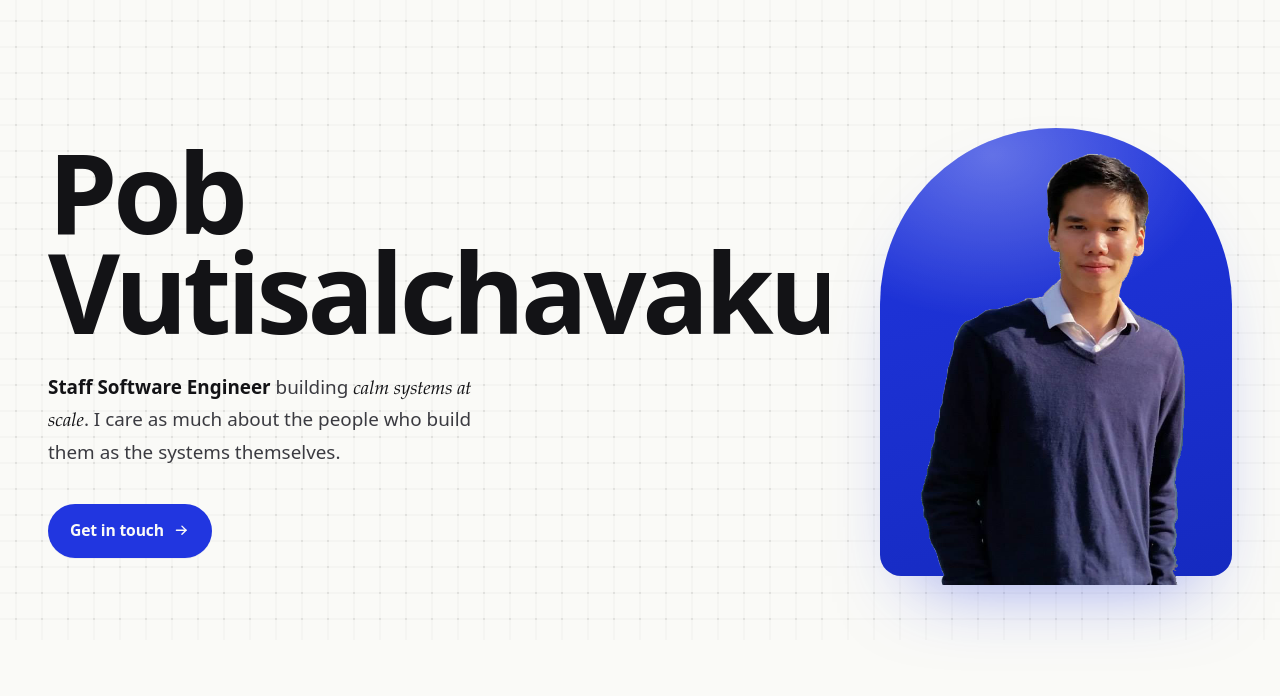
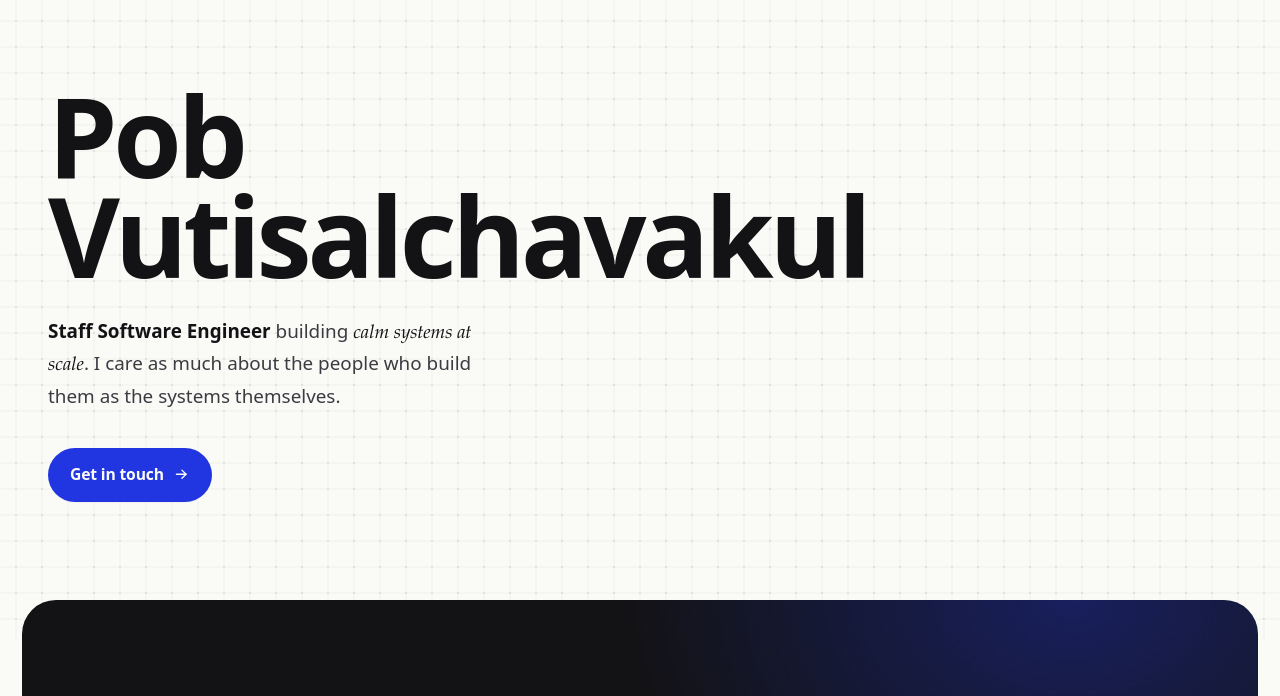
Before and after one commit to Vutisat/vutisat.github.io, a PHP site: page /index.html in a window 1280 px wide. Shown: the part 69-765 px from the top of the page. Run offline with PHP 8.4, Linux system fonts and the light colour scheme.

Commit message:
hide pob

```diff
--- a/Styles/home.css
+++ b/Styles/home.css
@@ -186,6 +186,11 @@ body{
   display:grid;grid-template-columns:minmax(0,1fr) minmax(288px,352px);gap:clamp(1.5rem,4vw,3.5rem);
   align-items:center;min-height:min(76vh,680px);
 }
+/* With the portrait commented out of index.html the second track would still
+   reserve its 288px minimum, leaving a dead gutter beside the name. Keyed off
+   the art itself so putting the <figure> back restores the two-column hero
+   without touching this file. */
+.hero__grid:not(:has(.hero__art)){grid-template-columns:minmax(0,1fr);min-height:min(62vh,540px)}
 .hero__lede{position:relative;z-index:2}
 .hero__eyebrow{display:flex;align-items:center;gap:.7rem;margin-bottom:1.6rem}
 .hero__eyebrow .avail{display:inline-flex;align-items:center;gap:.5rem;color:var(--ink-2)}
--- a/index.html
+++ b/index.html
@@ -80,11 +80,14 @@
           </div>
         </div>
 
+        <!-- hidden for now (restore to bring the portrait and its blue block back;
+             .hero__grid drops to one column on its own while this is out)
         <figure class="hero__art reveal" data-d="1">
           <div class="hero__block">
             <img class="hero__portrait" src="pobbody.png" alt="Portrait of Pob Vutisalchavakul" width="640" height="880">
           </div>
         </figure>
+        -->
       </div>
     </section>
 
```
